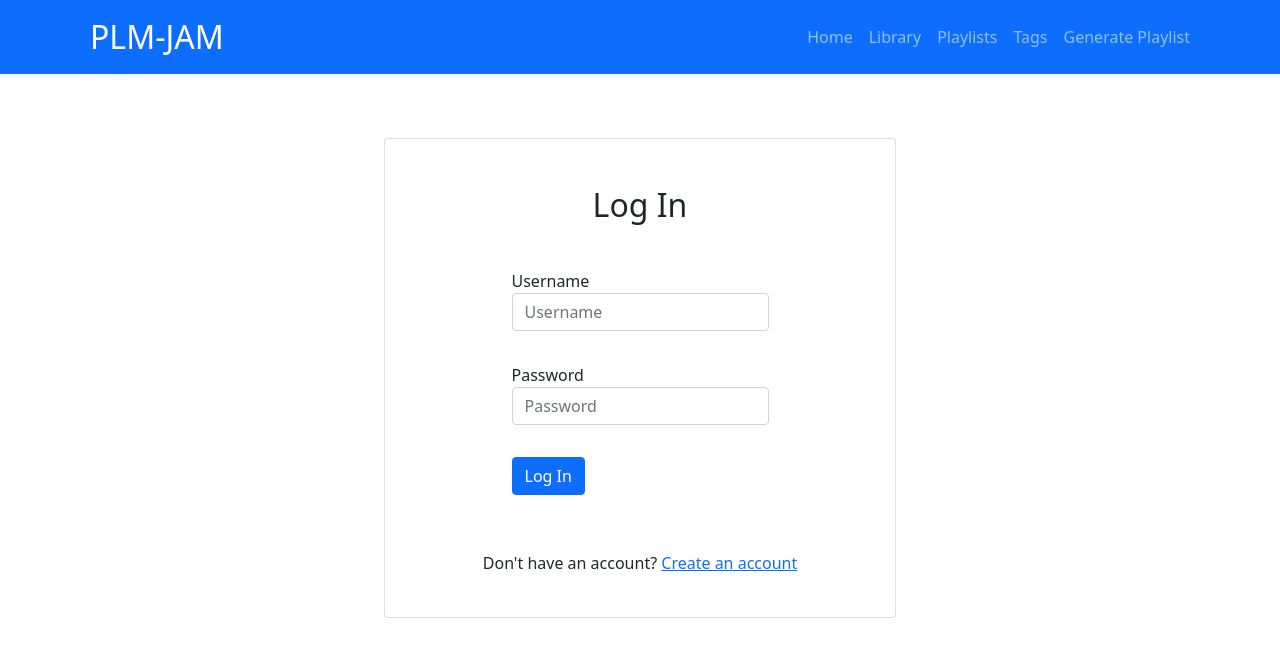
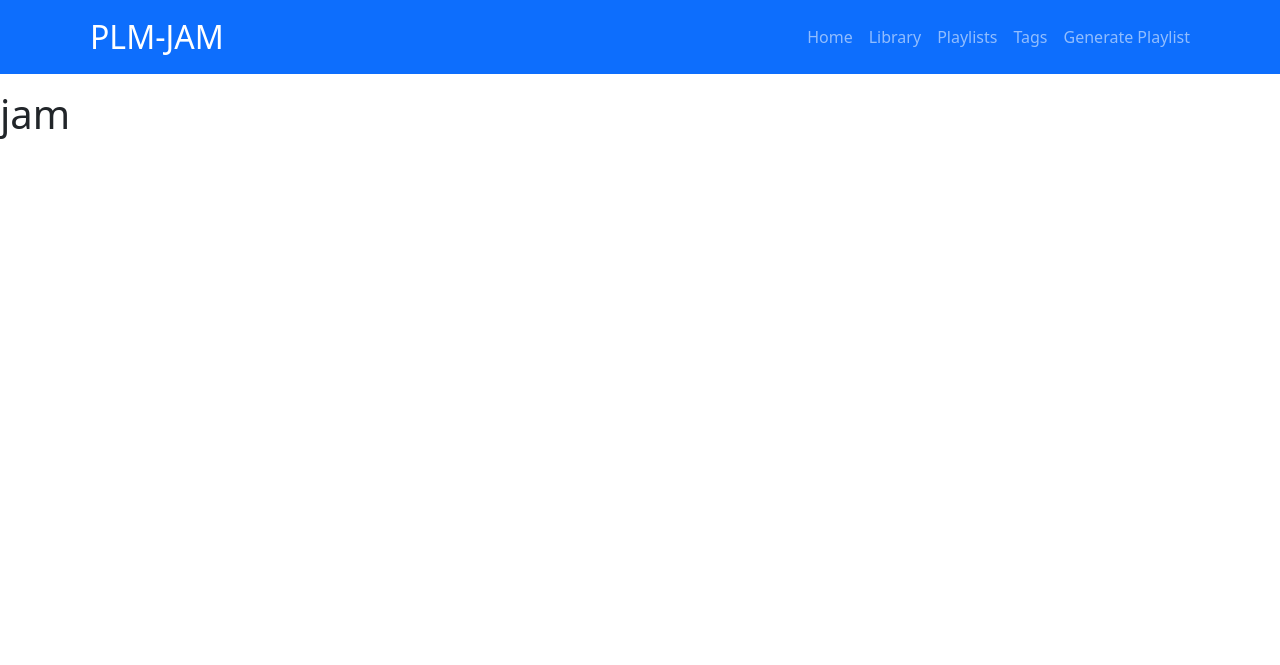
Before and after one commit to rachelp4515/jam, a Flask app: page /users/ in a window 1280 px wide. Shown: the top 665 px of the page. Run offline with Flask 2, Linux system fonts and the light colour scheme; data that the repository does not hold is empty.

Commit message:
changed index back

```diff
--- a/blueprints/main.py
+++ b/blueprints/main.py
@@ -5,4 +5,4 @@ routes = Blueprint("main", __name__)
 
 @routes.route("/")
 def index():
-    return render_template("new_user")
+    return render_template("index.html")
--- a/blueprints/users.py
+++ b/blueprints/users.py
@@ -10,6 +10,21 @@ routes = Blueprint("users", __name__, url_prefix="/users")
 def index():
     users = db.users.find({})
     return render_template('index.html', users=users)
+
+# user login
+@routes.route('/login', methods=['POST'])
+def login():
+    login_user = users.find_one({'name': request.form['username']})
+
+    if login_user:
+        # checks if passwords are same
+        if bcrypt.hashpw(request.form['pass'].encode('utf-8'), login_user['password']) == login_user['password']:
+            # add user to session
+            session['username'] = request.form['username']
+            flash("Login successful", "success")
+        return redirect(url_for('index'))
+    # if password is wrong or username doesnt exist
+    return 'Invalid username/password combination'
 
 # create new user
 @routes.route('/register', methods=['POST', 'GET'])
@@ -30,20 +45,7 @@ def register():
     return render_template('new_user.html', users=users)
 
 
-# user login
-@routes.route('/login', methods=['POST'])
-def login():
-    login_user = users.find_one({'name': request.form['username']})
 
-    if login_user:
-        # checks if passwords are same
-        if bcrypt.hashpw(request.form['pass'].encode('utf-8'), login_user['password']) == login_user['password']:
-            # add user to session
-            session['username'] = request.form['username']
-            flash("Login successful", "success")
-        return redirect(url_for('index'))
-    # if password is wrong or username doesnt exist
-    return 'Invalid username/password combination'
 
 
 #
--- a/templates/index.html
+++ b/templates/index.html
@@ -1,30 +1,7 @@
 {% extends 'base.html' %}
 
 {% block content %}
-<div class="container p-5">
-    <div class="row">
-        <div class="card container d-flex flex-column justify-content-center align-items-center" style="height: 60vh; width: 40vw;">
-            <legend class='text-center p-3 fs-2'>Log In</legend>
-            <form class="form justify-content-around" method='POST' action="{{ url_for('login') }}">
-            <div class="form-group p-3">
-                <label for="inputUser">Username</label>
-                <input type="text" class="form-control" name="username" placeholder="Username">
-            </div>
-
-            <div class="form-group p-3">
-                <label for="inputPassword">Password</label>
-                <input type="password" class="form-control" name="pass" placeholder="Password">
-            </div>
-            <!-- button -->
-            <div class='p-3'>
-                <button type="submit" class="btn btn-primary btn-block">Log In</button>
-            </div>
-            </form>
-            <br>
-            <div class="p-3">
-            Don't have an account? <a href="{{ url_for('register') }}">Create an account</a>
-            </div>
-        </div>
-    </div>
+<div>
+    <h1>jam</h1>
 </div>
 {% endblock %}
```
